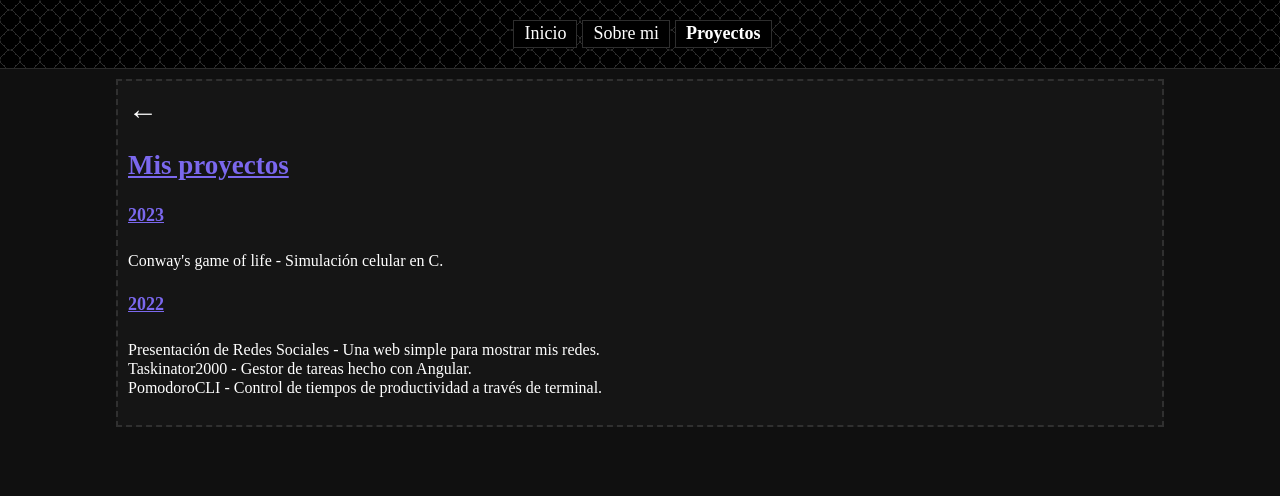
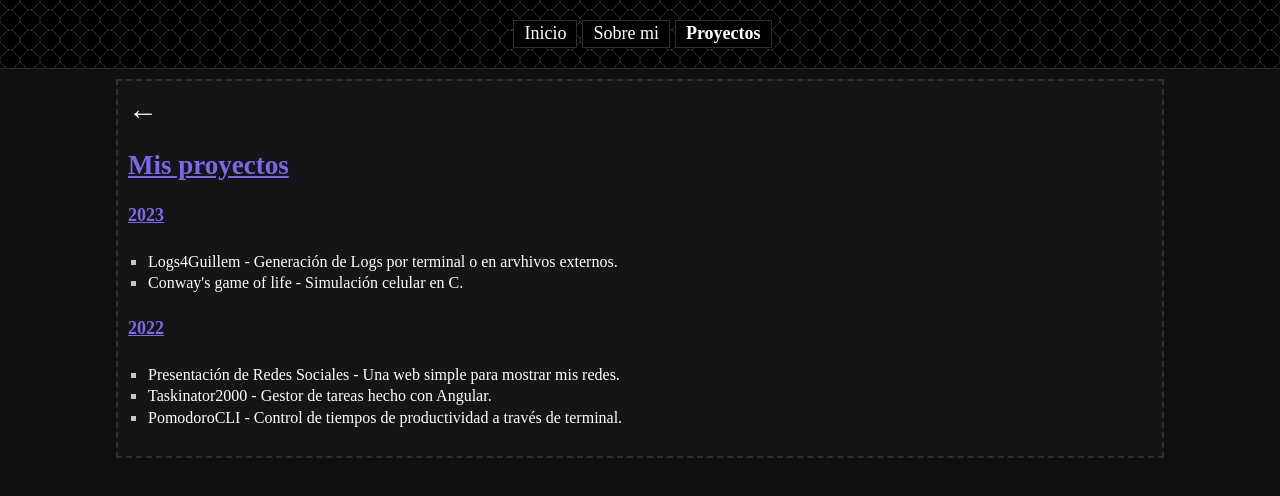
Before and after one commit to GuillemMV/guillemmv.github.io, an Astro site: page /projects in a window 1280 px wide. Built offline with nearby package versions, Linux system fonts and the light colour scheme; Astro itself is replaced by a stand-in of ours.

Commit message:
Add project.

```diff
--- a/src/pages/projects.astro
+++ b/src/pages/projects.astro
@@ -13,13 +13,12 @@ import { SITE_TITLE, SITE_DESCRIPTION } from '../config';
 				padding: unset;
 			}
 			ul li {
-				display: flex;
+        margin-left: 20px;
+        list-style-type: square;
 			}
 			ul li time {
 				flex: 0 0 130px;
 				color: rgb(216, 216, 216);
-			}
-			ul li a:visited {
 			}
 		</style>
 	</head>
@@ -31,6 +30,7 @@ import { SITE_TITLE, SITE_DESCRIPTION } from '../config';
 				<h2>Mis proyectos</h2>
 				<h4>2023</h4>
 				<ul>
+          <li><a href="https://github.com/guillemmv/Logs4Guillem/">Logs4Guillem - Generación de Logs por terminal o en arvhivos externos.</a></li>
 					<li><a href="https://github.com/guillemmv/game-of-life-c/">Conway's game of life - Simulación celular en C.</a></li>
 				</ul>
 				<h4>2022</h4>
```
